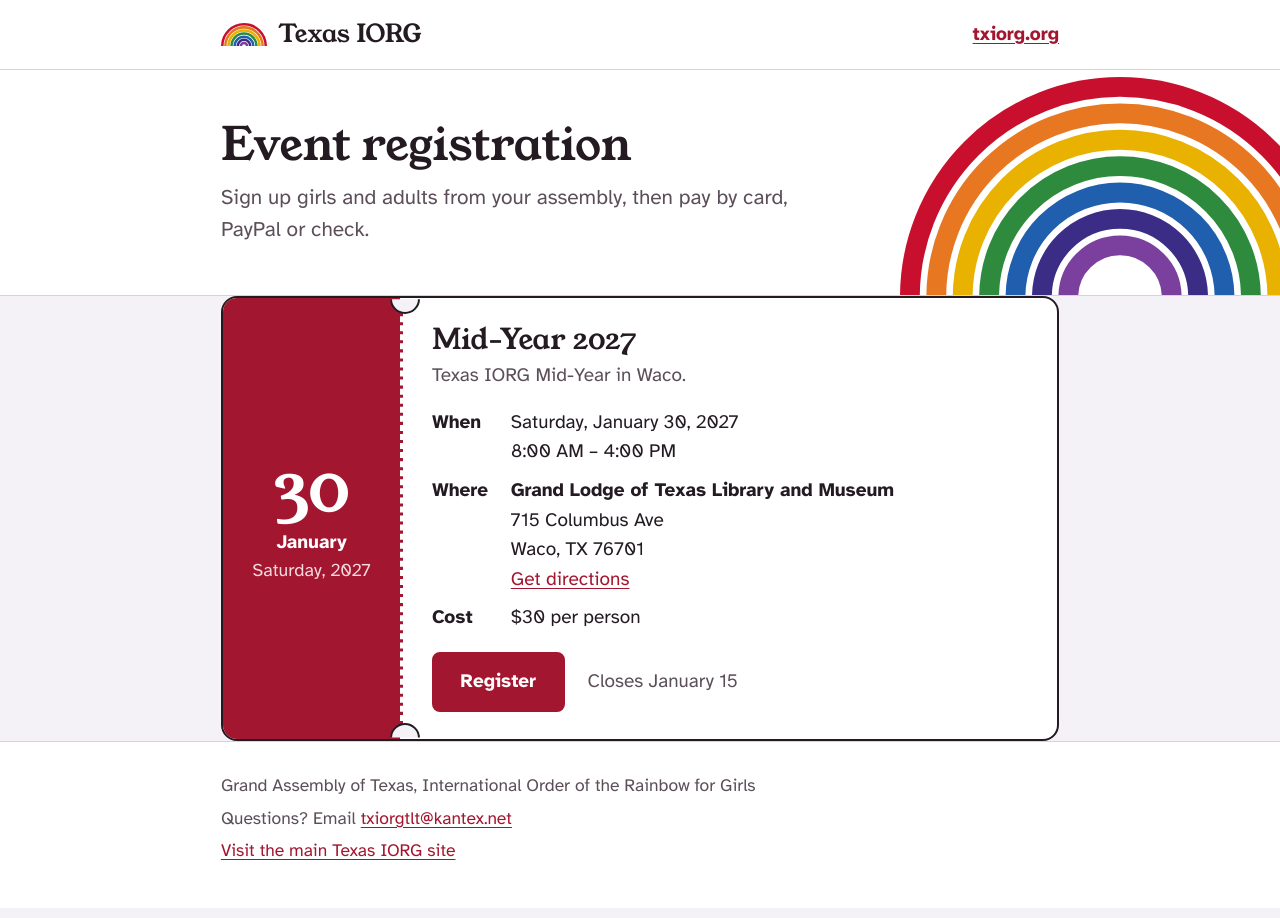
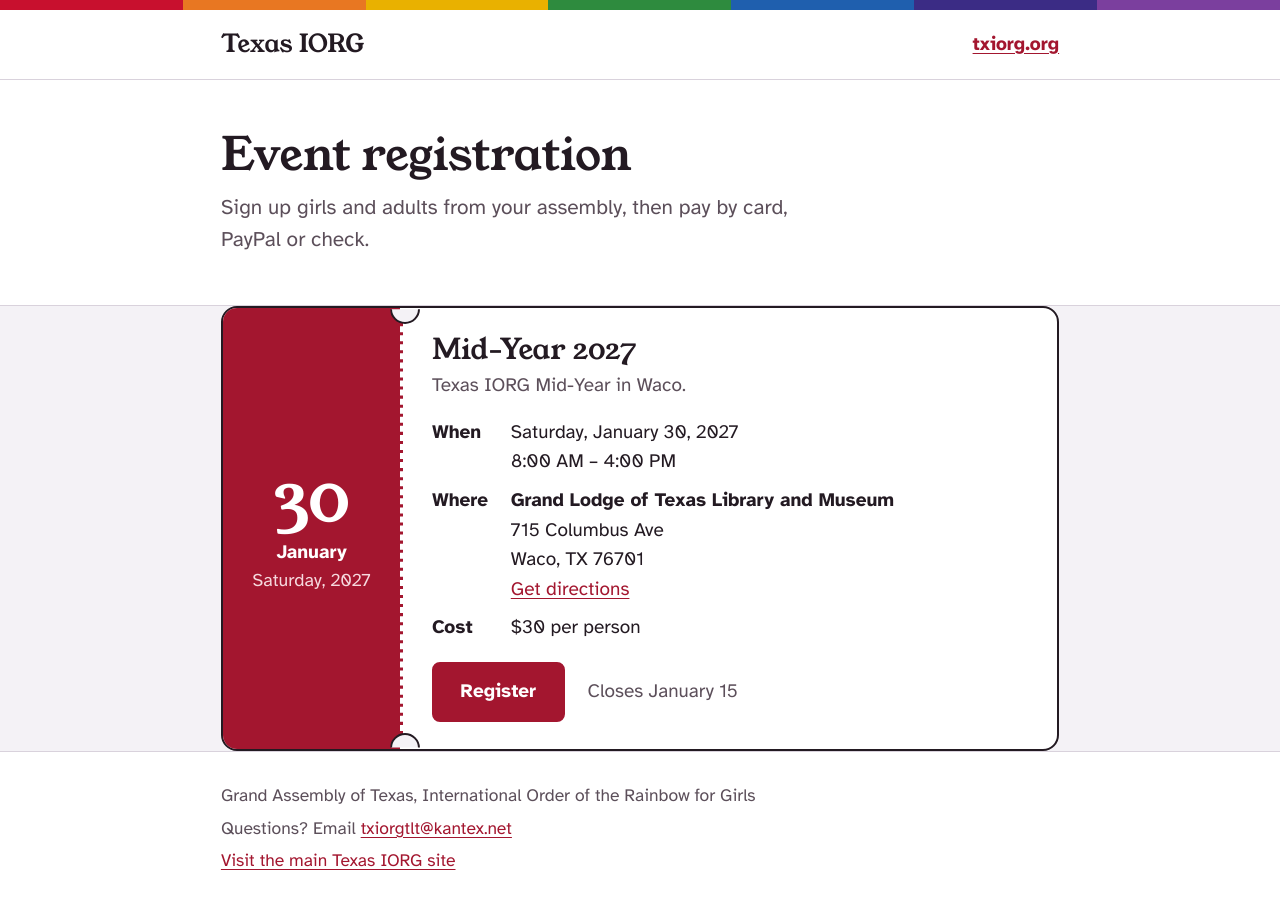
Before and after one commit to ltx99/txiorg-registration, a plain HTML site: page index.html in a window 1280 px wide. Drawn offline with Linux system fonts and the light colour scheme.

Commit message:
Bring back the rainbow stripe; remove the arc graphics
Co-Authored-By: Claude Opus 5.5 <noreply@anthropic.com>
Claude-Session: https://claude.ai/code/session_01VgbUmuVGDaQLazPSgmUbYQ

```diff
--- a/assets/styles.css
+++ b/assets/styles.css
@@ -1,6 +1,6 @@
 /* Texas IORG event registration
    Idea: an event is an admission ticket. Date on a crimson stub, perforated edge,
-   details on the right. The rainbow appears as the bow (arc), not a stripe. */
+   details on the right. Rainbow stripe across the top of every page. */
 
 :root {
   --ink: #231a22;
@@ -55,18 +55,22 @@ h3 { font-size: 1.15rem; }
 @media (max-width: 600px) { h1 { font-size: 2rem; } h2 { font-size: 1.35rem; } }
 
 /* ---------- header ---------- */
+.rainbow {
+  height: 10px;
+  background: linear-gradient(90deg,
+    var(--bow-1) 0 14.28%, var(--bow-2) 14.28% 28.57%, var(--bow-3) 28.57% 42.85%,
+    var(--bow-4) 42.85% 57.14%, var(--bow-5) 57.14% 71.42%, var(--bow-6) 71.42% 85.71%, var(--bow-7) 85.71%);
+}
 .masthead { background: var(--paper); border-bottom: 1px solid var(--rule); }
 .mast-inner { display: flex; align-items: center; justify-content: space-between; gap: 1rem; padding-top: .8rem; padding-bottom: .8rem; }
 .org { display: flex; align-items: center; gap: .6rem; color: var(--ink); text-decoration: none; font-family: var(--serif); font-size: 1.3rem; }
-.org svg { width: 46px; height: 23px; flex: none; }
 .masthead nav a { font-weight: 700; }
 
 /* ---------- index hero ---------- */
 .hero { position: relative; overflow: hidden; background: var(--paper); border-bottom: 1px solid var(--rule); }
 .hero .wrap { position: relative; z-index: 1; padding-top: 2.6rem; padding-bottom: 2.6rem; }
 .hero p { max-width: 30rem; font-size: 1.1rem; color: var(--ink-soft); margin: 0; }
-.hero .bow { position: absolute; right: -60px; bottom: -2px; width: 440px; height: 220px; z-index: 0; }
-@media (max-width: 760px) { .hero .bow { width: 280px; height: 140px; right: -100px; opacity: .45; } }
+
 
 main { padding-top: 2rem; padding-bottom: 3rem; }
 
@@ -256,6 +260,6 @@ input:user-invalid, select:user-invalid { border-color: var(--error); }
 .site-footer p { margin-bottom: .3rem; }
 
 @media print {
-  .masthead nav, .btn, #paypal-buttons, .site-footer, .hero .bow { display: none !important; }
+  .masthead nav, .btn, #paypal-buttons, .site-footer { display: none !important; }
   body { background: #fff; }
 }
--- a/index.html
+++ b/index.html
@@ -11,9 +11,10 @@
   <link rel="stylesheet" href="assets/styles.css">
 </head>
 <body>
+  <div class="rainbow" aria-hidden="true"></div>
   <header class="masthead">
     <div class="wrap mast-inner">
-      <a class="org" href="index.html"><svg class="mark" viewBox="0 0 200 100" fill="none" stroke-width="11" aria-hidden="true"><path d="M5.5 100A94.5 94.5 0 0 1 194.5 100" stroke="#c8102e"/><path d="M19.0 100A81.0 81.0 0 0 1 181.0 100" stroke="#e87722"/><path d="M32.5 100A67.5 67.5 0 0 1 167.5 100" stroke="#e9b100"/><path d="M46.0 100A54.0 54.0 0 0 1 154.0 100" stroke="#2e8b3e"/><path d="M59.5 100A40.5 40.5 0 0 1 140.5 100" stroke="#1f5fae"/><path d="M73.0 100A27.0 27.0 0 0 1 127.0 100" stroke="#3b2c85"/><path d="M86.5 100A13.5 13.5 0 0 1 113.5 100" stroke="#7b3f9e"/></svg><span>Texas IORG</span></a>
+      <a class="org" href="index.html">Texas IORG</a>
       <nav><a id="main-site-link" href="https://www.txiorg.org/">txiorg.org</a></nav>
     </div>
   </header>
@@ -23,8 +24,7 @@
       <h1>Event registration</h1>
       <p>Sign up girls and adults from your assembly, then pay by card, PayPal or check.</p>
     </div>
-    <svg class="bow" viewBox="0 0 200 100" fill="none" stroke-width="9" aria-hidden="true"><path d="M4.5 100A95.5 95.5 0 0 1 195.5 100" stroke="#c8102e"/><path d="M16.5 100A83.5 83.5 0 0 1 183.5 100" stroke="#e87722"/><path d="M28.5 100A71.5 71.5 0 0 1 171.5 100" stroke="#e9b100"/><path d="M40.5 100A59.5 59.5 0 0 1 159.5 100" stroke="#2e8b3e"/><path d="M52.5 100A47.5 47.5 0 0 1 147.5 100" stroke="#1f5fae"/><path d="M64.5 100A35.5 35.5 0 0 1 135.5 100" stroke="#3b2c85"/><path d="M76.5 100A23.5 23.5 0 0 1 123.5 100" stroke="#7b3f9e"/></svg>
-  </section>
+    </section>
 
   <main class="wrap">
     <div id="demo-banner"></div>
```
Also changed, not shown: register.html (+2 -1 lines).
